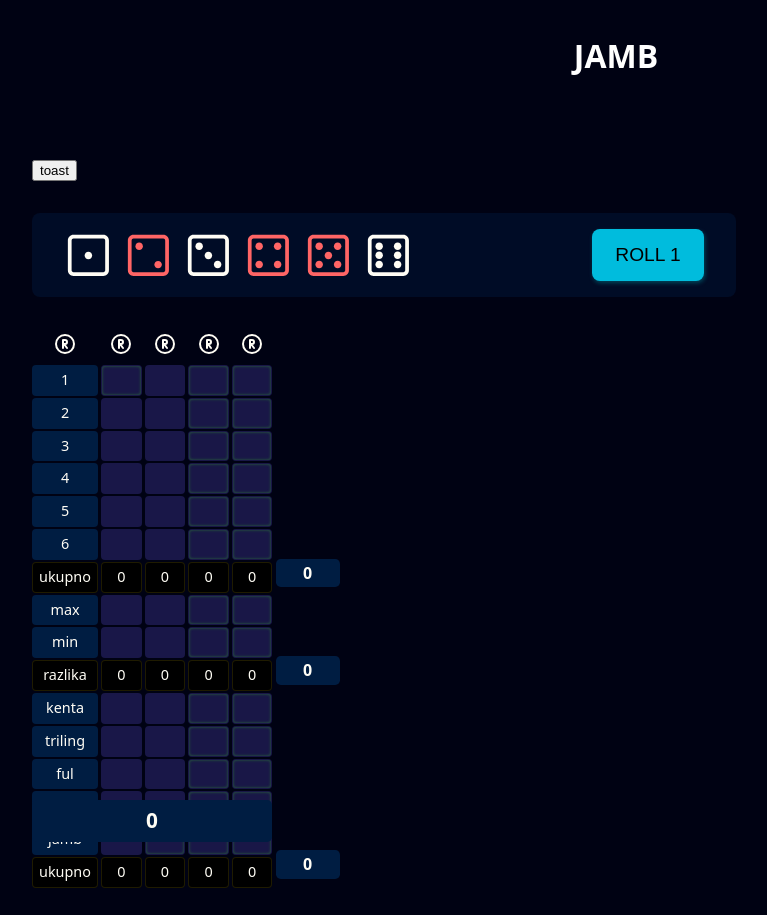
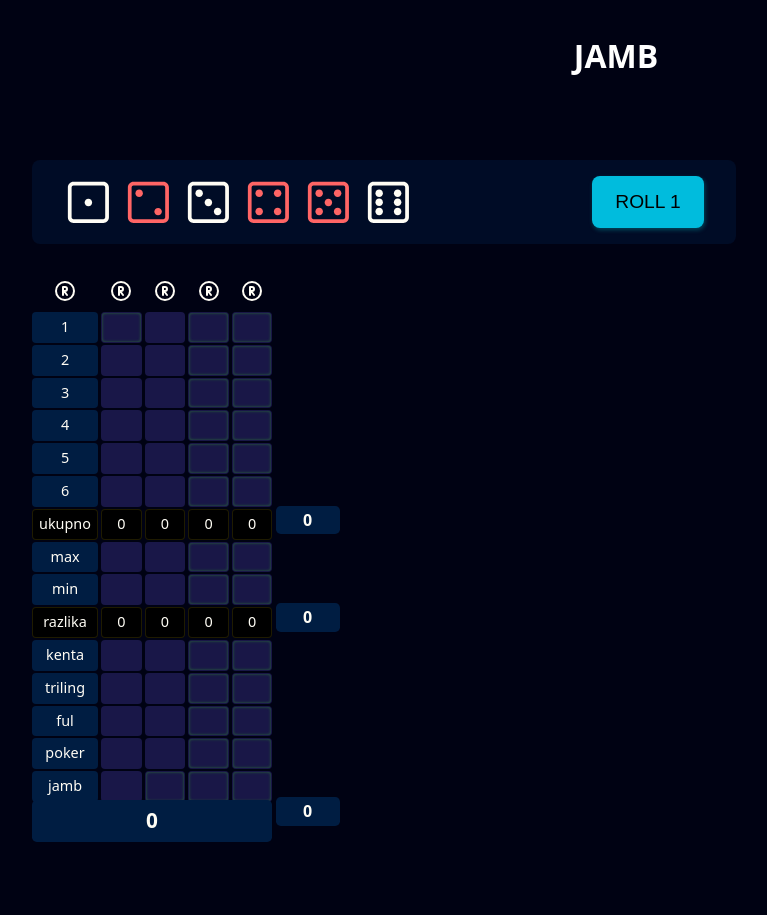
Before and after one commit to BSlaven/JAMB-YAHTZEE, a React (Vite) app: page /game/1 in a window 1280 px wide. Shown: the whole page, without its empty margins (24-791 px from the left). After the commit the page ends 862 px from the top, so only its background shows below. Built offline with nearby package versions, Linux system fonts and the light colour scheme.

Commit message:
remove button and imports from Game component

```diff
--- a/src/components/Game/Game.jsx
+++ b/src/components/Game/Game.jsx
@@ -1,7 +1,3 @@
-import { useContext } from 'react';
-
-import DiceContext from '../../context/DiceContext';
-
 import { Toaster } from 'sonner';
 
 import classes from './Game.module.css';
@@ -11,17 +7,10 @@ import Fields from '../Fields/Fields';
 
 const Game = () => {
 
-  const { showToast } = useContext(DiceContext);
-
   return (
     <div className={classes.gameContainer}>
 
       <Toaster visibleToasts={5} richColors position='top-left' />
-      <button
-        onClick={() => showToast('success', 'može majsta!')}
-      >
-        toast
-      </button>
 
       <Dice />
       <Fields />
```
